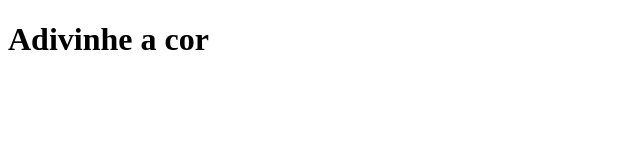
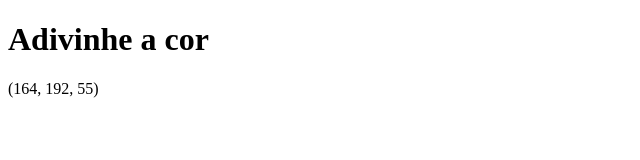
Before and after one commit to tryber/sd-08-project-color-guess, a plain HTML site: page index.html in a window 1280 px wide. Shown: the whole page, without its empty margins (0-640 px from the left). Drawn offline with Linux system fonts and the light colour scheme.

Commit message:
R02 - Adicionado o requisito 02

```diff
--- a/index.html
+++ b/index.html
@@ -7,6 +7,7 @@
 <body>
     <h1 id="title">Adivinhe a  cor</h1>
 
+    <p id="rgb-color"></p>
 </body>
 <script src="script.js"></script>
 </html>
--- a/script.js
+++ b/script.js
@@ -0,0 +1,10 @@
+let rgb_color_p = document.querySelector('#rgb-color');
+rgb_color_p.innerText = randomColor();
+
+function randomColor() { // Gera uma cor aleatória
+    const randomBetween = (min, max) => min + Math.floor(Math.random() * (max - min + 1));
+    const r = randomBetween(0, 255);
+    const g = randomBetween(0, 255);
+    const b = randomBetween(0, 255);
+    return `(${r}, ${g}, ${b})`;
+}
```
